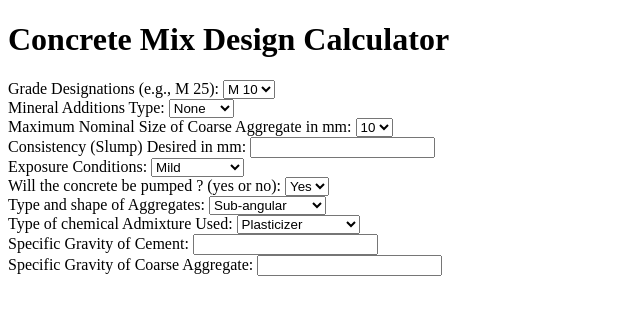
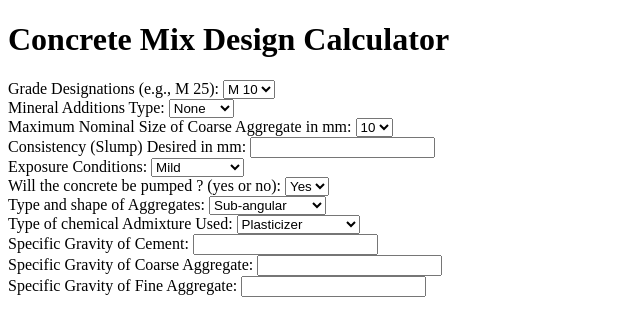
Before and after one commit to itsabdelmalek/concrete_mix_design_calculator, a Flask app: template templates/index.html in a window 1280 px wide. Shown: the top 336 px of the page, without its empty margins (0-640 px from the left). Run offline with Flask 3, Linux system fonts and the light colour scheme; the template is opened without the code that fills it, so the values that code supplies are empty.

Commit message:
added speicfic gravity of fine aggregates

```diff
--- a/templates/index.html
+++ b/templates/index.html
@@ -78,6 +78,8 @@
         </div>
 	<label for="sp_coarse_agg">Specific Gravity of Coarse Aggregate: </label>
         <input type="text" name="sp_coarse_agg" required><br>
+	<label for="sp_fine_agg">Specific Gravity of Fine Aggregate: </label>
+        <input type="text" name="sp_fine_agg" required><br>
 
     </form>
 </body>
```
